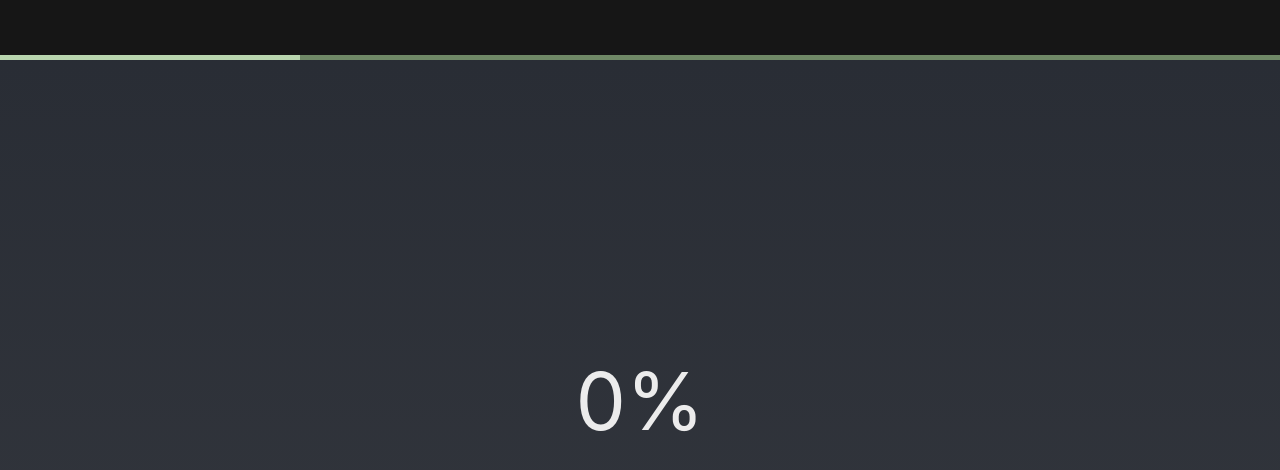
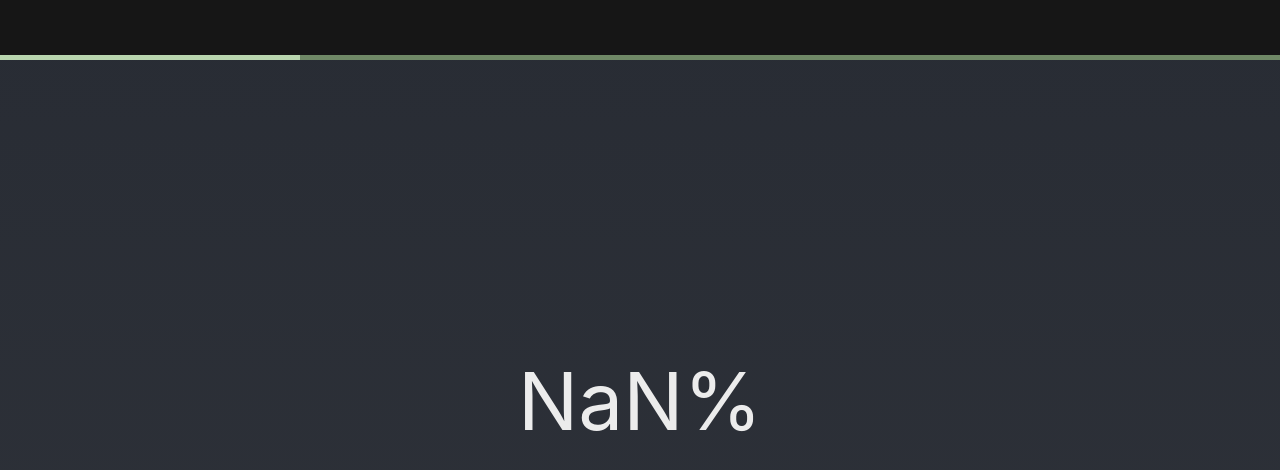
Before and after one commit to sophievanduivenbodenprive/scroll_loader, a React app: page / in a window 1280 px wide. Shown: the top 470 px of the page. Built offline with nearby package versions, Linux system fonts and the light colour scheme; some packages are replaced by stand-ins of ours.

Commit message:
calculate the scroll position

```diff
--- a/src/components/App/App.js
+++ b/src/components/App/App.js
@@ -11,6 +11,28 @@ class App extends React.Component {
     };
   }
 
+  componentDidMount() {
+    window.addEventListener('scroll', this.calculateScrollPosition)
+  }
+
+  componentWillUnmount() {
+    window.removeEventListener('scroll', this.calculateScrollPosition)
+  }
+
+  calculateScrollPosition = () => {
+    const winScroll = document.body.scrollTop || document.documentElement.scrollTop;
+
+    const height =
+      document.documentElement.scrollHeight -
+      document.documentElement.clientHeight;
+
+    const scrolled = (winScroll / height)*100;
+
+    this.setState({
+      scrollpercentage: scrolled.toFixed(2)
+    })
+  }
+
   render(){
     return (
       <div className="App">
--- a/src/components/App/App.scss
+++ b/src/components/App/App.scss
@@ -14,7 +14,7 @@ body {
   .App {
     text-align: center;
     height: auto;
-    height: 5000px;
+    height: 10000px;
 
     .copy {
       font-size: 80px;
```
